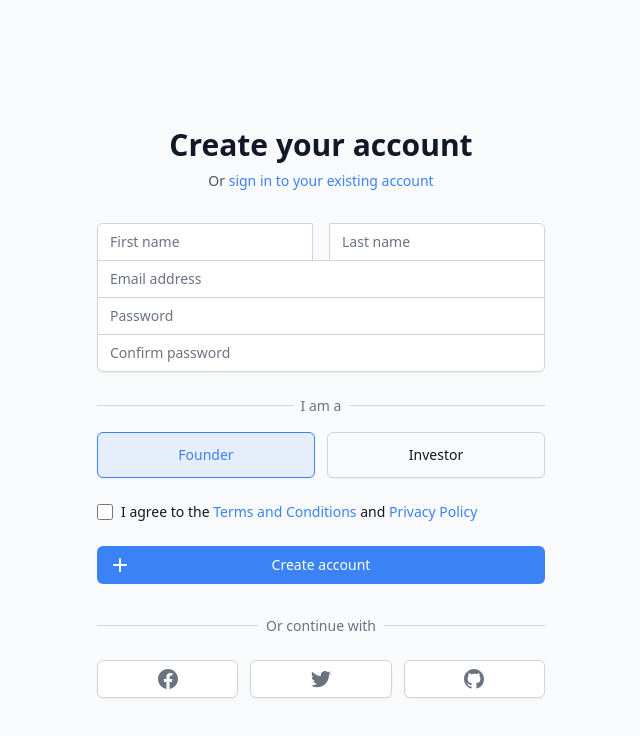
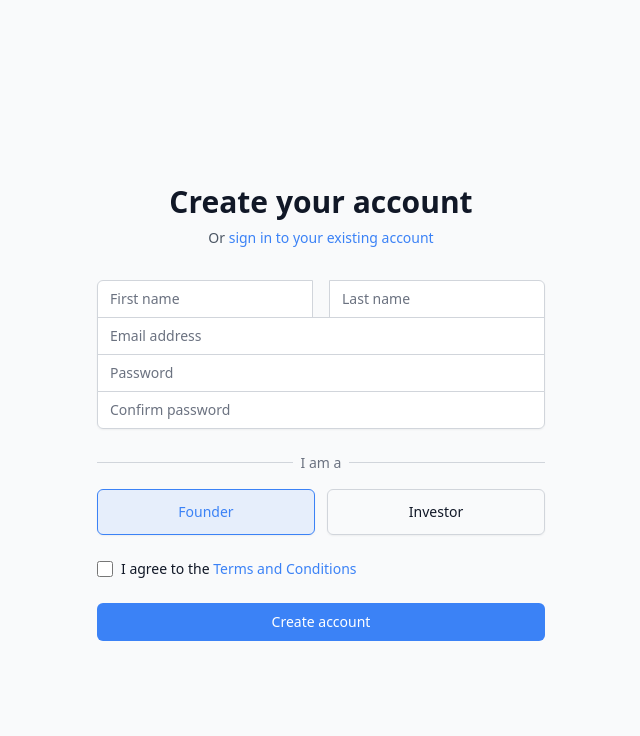
Before and after one commit to Johanabhishek/Starthub-ai, a React (Vite) app: page /signup in a window 1280 px wide. Shown: the top 736 px of the page, without its empty margins (319-959 px from the left). Built offline with nearby package versions, Linux system fonts and the light colour scheme.

Commit message:
feat: Implement Firebase auth and startup creation

```diff
--- /dev/null
+++ b/src/firebase-config.js
@@ -0,0 +1,24 @@
+import { initializeApp } from "firebase/app";
+import { getAnalytics } from "firebase/analytics";
+import { getAuth } from "firebase/auth";
+import { getFirestore } from "firebase/firestore";
+
+// Your web app's Firebase configuration
+// For Firebase JS SDK v7.20.0 and later, measurementId is optional
+const firebaseConfig = {
+  apiKey: "AIzaSyDeq19aP6A5t1eM8UkzMH-oGLkqzDx3KSw",
+  authDomain: "starthub-866a1.firebaseapp.com",
+  projectId: "starthub-866a1",
+  storageBucket: "starthub-866a1.appspot.com",
+  messagingSenderId: "352654929703",
+  appId: "1:352654929703:web:8557efecd289d1eb73c302",
+  measurementId: "G-BKYQ25VMJL"
+};
+
+// Initialize Firebase
+const app = initializeApp(firebaseConfig);
+const analytics = getAnalytics(app);
+
+// Export the services you'll use
+export const auth = getAuth(app);
+export const db = getFirestore(app);
--- a/src/pages/auth/SignUp.tsx
+++ b/src/pages/auth/SignUp.tsx
@@ -1,5 +1,8 @@
 import React, { useState } from 'react';
-import { Link } from 'react-router-dom';
+import { Link, useNavigate } from 'react-router-dom';
+import { createUserWithEmailAndPassword } from "firebase/auth";
+import { doc, setDoc } from "firebase/firestore";
+import { auth, db } from "../../firebase-config"; // Make sure this path is correct for your project
 
 const SignUpPage: React.FC = () => {
   const [formData, setFormData] = useState({
@@ -14,6 +17,7 @@ const SignUpPage: React.FC = () => {
 
   const [isLoading, setIsLoading] = useState(false);
   const [error, setError] = useState('');
+  const navigate = useNavigate();
 
   const handleChange = (e: React.ChangeEvent<HTMLInputElement>) => {
     const { name, value, type, checked } = e.target;
@@ -23,38 +27,63 @@ const SignUpPage: React.FC = () => {
     }));
   };
 
-  const handleSubmit = (e: React.FormEvent) => {
+  const handleSubmit = async (e: React.FormEvent) => {
     e.preventDefault();
+
+    // --- Form Validation ---
+    if (formData.password !== formData.confirmPassword) {
+      setError('Passwords do not match');
+      return;
+    }
+    if (formData.password.length < 6) {
+        setError('Password should be at least 6 characters long');
+        return;
+    }
+    if (!formData.agreeToTerms) {
+      setError('You must agree to the terms and conditions');
+      return;
+    }
+
     setIsLoading(true);
     setError('');
 
-    // Validate form
-    if (formData.password !== formData.confirmPassword) {
-      setError('Passwords do not match');
-      setIsLoading(false);
-      return;
+    try {
+      // --- Step 1: Create the user in Firebase Authentication ---
+      const userCredential = await createUserWithEmailAndPassword(auth, formData.email, formData.password);
+      const user = userCredential.user;
+      console.log("Signed up successfully:", user);
+
+      // --- Step 2: Save the user's profile data to Firestore ---
+      // This creates a new document in the "users" collection with the user's unique ID
+      await setDoc(doc(db, "users", user.uid), {
+        uid: user.uid,
+        firstName: formData.firstName,
+        lastName: formData.lastName,
+        email: formData.email,
+        userType: formData.userType,
+        createdAt: new Date() // Good practice to store a creation timestamp
+      });
+
+      console.log("User profile created in Firestore.");
+
+      // --- Step 3: Redirect the user based on their chosen type ---
+      if (formData.userType === 'founder') {
+        navigate('/founder/profile');
+      } else {
+        navigate('/investor/dashboard');
       }
 
-    if (!formData.agreeToTerms) {
-      setError('You must agree to the terms and conditions');
+    } catch (firebaseError: any) {
+      // --- Handle specific Firebase errors ---
+      if (firebaseError.code === 'auth/email-already-in-use') {
+        setError('An account with this email address already exists.');
+      } else {
+        setError('Failed to create an account. Please try again.');
+        console.error("Error signing up:", firebaseError.message);
+      }
+    } finally {
       setIsLoading(false);
-      return;
     }
-
-    // Simulate registration
-    setTimeout(() => {
-      // In a real app, this would call a registration API
-      console.log('Sign up successful', formData);
-
-      // Redirect based on user type
-      if (formData.userType === 'founder') {
-        window.location.href = '/founder/profile';
-      } else {
-        window.location.href = '/investor/dashboard';
-      }
-
-      setIsLoading(false);
-    }, 1000);
   };
 
   return (
@@ -81,90 +110,39 @@ const SignUpPage: React.FC = () => {
                 </svg>
               </div>
               <div className="ml-3">
-                <p className="text-sm text-red-700">
-                  {error}
-                </p>
+                <p className="text-sm text-red-700">{error}</p>
               </div>
             </div>
           </div>
         )}
 
         <form className="mt-8 space-y-6" onSubmit={handleSubmit}>
-          <div className="rounded-md shadow-sm -space-y-px">
+          {/* ... all your form JSX remains the same ... */}
+          <div className="rounded-md shadow-sm">
             <div className="grid grid-cols-1 gap-y-6 gap-x-4 sm:grid-cols-2">
               <div>
                 <label htmlFor="first-name" className="sr-only">First name</label>
-                <input
-                  type="text"
-                  name="firstName"
-                  id="first-name"
-                  autoComplete="given-name"
-                  required
-                  className="appearance-none rounded-none relative block w-full px-3 py-2 border border-gray-300 placeholder-gray-500 text-gray-900 rounded-t-md sm:rounded-tr-none sm:rounded-tl-md focus:outline-none focus:ring-primary focus:border-primary focus:z-10 sm:text-sm"
-                  placeholder="First name"
-                  value={formData.firstName}
-                  onChange={handleChange}
-                />
+                <input type="text" name="firstName" id="first-name" autoComplete="given-name" required className="appearance-none rounded-none relative block w-full px-3 py-2 border border-gray-300 placeholder-gray-500 text-gray-900 rounded-t-md sm:rounded-tr-none sm:rounded-tl-md focus:outline-none focus:ring-primary focus:border-primary focus:z-10 sm:text-sm" placeholder="First name" value={formData.firstName} onChange={handleChange} />
               </div>
               <div>
                 <label htmlFor="last-name" className="sr-only">Last name</label>
-                <input
-                  type="text"
-                  name="lastName"
-                  id="last-name"
-                  autoComplete="family-name"
-                  required
-                  className="appearance-none rounded-none relative block w-full px-3 py-2 border border-gray-300 placeholder-gray-500 text-gray-900 rounded-tr-md sm:rounded-tl-none focus:outline-none focus:ring-primary focus:border-primary focus:z-10 sm:text-sm"
-                  placeholder="Last name"
-                  value={formData.lastName}
-                  onChange={handleChange}
-                />
+                <input type="text" name="lastName" id="last-name" autoComplete="family-name" required className="appearance-none rounded-none relative block w-full px-3 py-2 border border-gray-300 placeholder-gray-500 text-gray-900 sm:rounded-t-md sm:rounded-tl-none sm:rounded-tr-md focus:outline-none focus:ring-primary focus:border-primary focus:z-10 sm:text-sm" placeholder="Last name" value={formData.lastName} onChange={handleChange} />
               </div>
             </div>
-            <div>
+            <div className="mt-[-1px]">
               <label htmlFor="email-address" className="sr-only">Email address</label>
-              <input
-                id="email-address"
-                name="email"
-                type="email"
-                autoComplete="email"
-                required
-                className="appearance-none rounded-none relative block w-full px-3 py-2 border border-gray-300 placeholder-gray-500 text-gray-900 focus:outline-none focus:ring-primary focus:border-primary focus:z-10 sm:text-sm"
-                placeholder="Email address"
-                value={formData.email}
-                onChange={handleChange}
-              />
+              <input id="email-address" name="email" type="email" autoComplete="email" required className="appearance-none rounded-none relative block w-full px-3 py-2 border border-gray-300 placeholder-gray-500 text-gray-900 focus:outline-none focus:ring-primary focus:border-primary focus:z-10 sm:text-sm" placeholder="Email address" value={formData.email} onChange={handleChange} />
             </div>
-            <div>
+            <div className="mt-[-1px]">
               <label htmlFor="password" className="sr-only">Password</label>
-              <input
-                id="password"
-                name="password"
-                type="password"
-                autoComplete="new-password"
-                required
-                className="appearance-none rounded-none relative block w-full px-3 py-2 border border-gray-300 placeholder-gray-500 text-gray-900 focus:outline-none focus:ring-primary focus:border-primary focus:z-10 sm:text-sm"
-                placeholder="Password"
-                value={formData.password}
-                onChange={handleChange}
-              />
+              <input id="password" name="password" type="password" autoComplete="new-password" required className="appearance-none rounded-none relative block w-full px-3 py-2 border border-gray-300 placeholder-gray-500 text-gray-900 focus:outline-none focus:ring-primary focus:border-primary focus:z-10 sm:text-sm" placeholder="Password" value={formData.password} onChange={handleChange} />
             </div>
-            <div>
+            <div className="mt-[-1px]">
               <label htmlFor="confirm-password" className="sr-only">Confirm password</label>
-              <input
-                id="confirm-password"
-                name="confirmPassword"
-                type="password"
-                autoComplete="new-password"
-                required
-                className="appearance-none rounded-none relative block w-full px-3 py-2 border border-gray-300 placeholder-gray-500 text-gray-900 rounded-b-md focus:outline-none focus:ring-primary focus:border-primary focus:z-10 sm:text-sm"
-                placeholder="Confirm password"
-                value={formData.confirmPassword}
-                onChange={handleChange}
-              />
+              <input id="confirm-password" name="confirmPassword" type="password" autoComplete="new-password" required className="appearance-none rounded-none relative block w-full px-3 py-2 border border-gray-300 placeholder-gray-500 text-gray-900 rounded-b-md focus:outline-none focus:ring-primary focus:border-primary focus:z-10 sm:text-sm" placeholder="Confirm password" value={formData.confirmPassword} onChange={handleChange} />
             </div>
           </div>
-
+          {/* ... Radio buttons, terms, and submit button JSX ... */}
            <div className="mt-6">
              <div className="relative">
                <div className="absolute inset-0 flex items-center">
@@ -180,14 +158,7 @@ const SignUpPage: React.FC = () => {
              <div className="mt-4 grid grid-cols-2 gap-3">
                <div>
                  <label className={`relative flex items-center justify-center px-4 py-3 border ${formData.userType === 'founder' ? 'bg-primary/10 border-primary' : 'border-gray-300'} rounded-md shadow-sm cursor-pointer hover:border-primary`}>
-                  <input
-                    type="radio"
-                    name="userType"
-                    value="founder"
-                    className="sr-only"
-                    checked={formData.userType === 'founder'}
-                    onChange={handleChange}
-                  />
+                   <input type="radio" name="userType" value="founder" className="sr-only" checked={formData.userType === 'founder'} onChange={handleChange} />
                    <span className={`text-sm font-medium ${formData.userType === 'founder' ? 'text-primary' : 'text-gray-900'}`}>
                      Founder
                    </span>
@@ -195,14 +166,7 @@ const SignUpPage: React.FC = () => {
                </div>
                <div>
                  <label className={`relative flex items-center justify-center px-4 py-3 border ${formData.userType === 'investor' ? 'bg-primary/10 border-primary' : 'border-gray-300'} rounded-md shadow-sm cursor-pointer hover:border-primary`}>
-                  <input
-                    type="radio"
-                    name="userType"
-                    value="investor"
-                    className="sr-only"
-                    checked={formData.userType === 'investor'}
-                    onChange={handleChange}
-                  />
+                   <input type="radio" name="userType" value="investor" className="sr-only" checked={formData.userType === 'investor'} onChange={handleChange} />
                    <span className={`text-sm font-medium ${formData.userType === 'investor' ? 'text-primary' : 'text-gray-900'}`}>
                      Investor
                    </span>
@@ -210,90 +174,21 @@ const SignUpPage: React.FC = () => {
                </div>
              </div>
            </div>
-
            <div className="flex items-center">
-            <input
-              id="agree-terms"
-              name="agreeToTerms"
-              type="checkbox"
-              className="h-4 w-4 text-primary focus:ring-primary border-gray-300 rounded"
-              checked={formData.agreeToTerms}
-              onChange={handleChange}
-              required
-            />
+             <input id="agree-terms" name="agreeToTerms" type="checkbox" className="h-4 w-4 text-primary focus:ring-primary border-gray-300 rounded" checked={formData.agreeToTerms} onChange={handleChange} required />
              <label htmlFor="agree-terms" className="ml-2 block text-sm text-gray-900">
                I agree to the{' '}
                <a href="#" className="font-medium text-primary hover:text-primary/90">
                  Terms and Conditions
                </a>
-              {' '}and{' '}
-              <a href="#" className="font-medium text-primary hover:text-primary/90">
-                Privacy Policy
-              </a>
              </label>
            </div>
-
            <div>
-            <button
-              type="submit"
-              disabled={isLoading}
-              className={`group relative w-full flex justify-center py-2 px-4 border border-transparent text-sm font-medium rounded-md text-white bg-primary hover:bg-primary/90 focus:outline-none focus:ring-2 focus:ring-offset-2 focus:ring-primary ${isLoading ? 'opacity-70 cursor-not-allowed' : ''}`}
-            >
-              {isLoading ? (
-                <svg className="animate-spin -ml-1 mr-3 h-5 w-5 text-white" xmlns="http://www.w3.org/2000/svg" fill="none" viewBox="0 0 24 24">
-                  <circle className="opacity-25" cx="12" cy="12" r="10" stroke="currentColor" strokeWidth="4"></circle>
-                  <path className="opacity-75" fill="currentColor" d="M4 12a8 8 0 018-8V0C5.373 0 0 5.373 0 12h4zm2 5.291A7.962 7.962 0 014 12H0c0 3.042 1.135 5.824 3 7.938l3-2.647z"></path>
-                </svg>
-              ) : (
-                <span className="absolute left-0 inset-y-0 flex items-center pl-3">
-                  <svg className="h-5 w-5 text-white" xmlns="http://www.w3.org/2000/svg" viewBox="0 0 20 20" fill="currentColor">
-                    <path fillRule="evenodd" d="M10 3a1 1 0 011 1v5h5a1 1 0 110 2h-5v5a1 1 0 11-2 0v-5H4a1 1 0 110-2h5V4a1 1 0 011-1z" clipRule="evenodd" />
-                  </svg>
-                </span>
-              )}
+             <button type="submit" disabled={isLoading} className={`group relative w-full flex justify-center py-2 px-4 border border-transparent text-sm font-medium rounded-md text-white bg-primary hover:bg-primary/90 focus:outline-none focus:ring-2 focus:ring-offset-2 focus:ring-primary ${isLoading ? 'opacity-70 cursor-not-allowed' : ''}`}>
                {isLoading ? 'Creating account...' : 'Create account'}
              </button>
            </div>
         </form>
-
-        <div className="mt-6">
-          <div className="relative">
-            <div className="absolute inset-0 flex items-center">
-              <div className="w-full border-t border-gray-300"></div>
-            </div>
-            <div className="relative flex justify-center text-sm">
-              <span className="px-2 bg-gray-50 text-gray-500">
-                Or continue with
-              </span>
-            </div>
-          </div>
-
-          <div className="mt-6 grid grid-cols-3 gap-3">
-            <div>
-              <a href="#" className="w-full inline-flex justify-center py-2 px-4 border border-gray-300 rounded-md shadow-sm bg-white text-sm font-medium text-gray-500 hover:bg-gray-50">
-                <svg className="w-5 h-5" fill="currentColor" viewBox="0 0 20 20" aria-hidden="true">
-                  <path fillRule="evenodd" d="M20 10c0-5.523-4.477-10-10-10S0 4.477 0 10c0 4.991 3.657 9.128 8.438 9.878v-6.987h-2.54V10h2.54V7.797c0-2.506 1.492-3.89 3.777-3.89 1.094 0 2.238.195 2.238.195v2.46h-1.26c-1.243 0-1.63.771-1.63 1.562V10h2.773l-.443 2.89h-2.33v6.988C16.343 19.128 20 14.991 20 10z" clipRule="evenodd" />
-                </svg>
-              </a>
-            </div>
-
-            <div>
-              <a href="#" className="w-full inline-flex justify-center py-2 px-4 border border-gray-300 rounded-md shadow-sm bg-white text-sm font-medium text-gray-500 hover:bg-gray-50">
-                <svg className="w-5 h-5" fill="currentColor" viewBox="0 0 20 20" aria-hidden="true">
-                  <path d="M6.29 18.251c7.547 0 11.675-6.253 11.675-11.675 0-.178 0-.355-.012-.53A8.348 8.348 0 0020 3.92a8.19 8.19 0 01-2.357.646 4.118 4.118 0 001.804-2.27 8.224 8.224 0 01-2.605.996 4.107 4.107 0 00-6.993 3.743 11.65 11.65 0 01-8.457-4.287 4.106 4.106 0 001.27 5.477A4.073 4.073 0 01.8 7.713v.052a4.105 4.105 0 003.292 4.022 4.095 4.095 0 01-1.853.07 4.108 4.108 0 003.834 2.85A8.233 8.233 0 010 16.407a11.616 11.616 0 006.29 1.84" />
-                </svg>
-              </a>
-            </div>
-
-            <div>
-              <a href="#" className="w-full inline-flex justify-center py-2 px-4 border border-gray-300 rounded-md shadow-sm bg-white text-sm font-medium text-gray-500 hover:bg-gray-50">
-                <svg className="w-5 h-5" fill="currentColor" viewBox="0 0 20 20" aria-hidden="true">
-                  <path fillRule="evenodd" d="M10 0C4.477 0 0 4.484 0 10.017c0 4.425 2.865 8.18 6.839 9.504.5.092.682-.217.682-.483 0-.237-.008-.868-.013-1.703-2.782.605-3.369-1.343-3.369-1.343-.454-1.158-1.11-1.466-1.11-1.466-.908-.62.069-.608.069-.608 1.003.07 1.531 1.032 1.531 1.032.892 1.53 2.341 1.088 2.91.832.092-.647.35-1.088.636-1.338-2.22-.253-4.555-1.113-4.555-4.951 0-1.093.39-1.988 1.029-2.688-.103-.253-.446-1.272.098-2.65 0 0 .84-.27 2.75 1.026A9.564 9.564 0 0110 4.844c.85.004 1.705.115 2.504.337 1.909-1.296 2.747-1.027 2.747-1.027.546 1.379.203 2.398.1 2.651.64.7 1.028 1.595 1.028 2.688 0 3.848-2.339 4.695-4.566 4.942.359.31.678.921.678 1.856 0 1.338-.012 2.419-.012 2.747 0 .268.18.58.688.482A10.019 10.019 0 0020 10.017C20 4.484 15.522 0 10 0z" clipRule="evenodd" />
-                </svg>
-              </a>
-            </div>
-          </div>
-        </div>
       </div>
     </div>
   );
```
Also changed, not shown: src/pages/auth/SignIn.tsx (+49 -17 lines), src/App.tsx (line endings or trailing spaces). Lines whose indentation alone changed are shown as unchanged.
